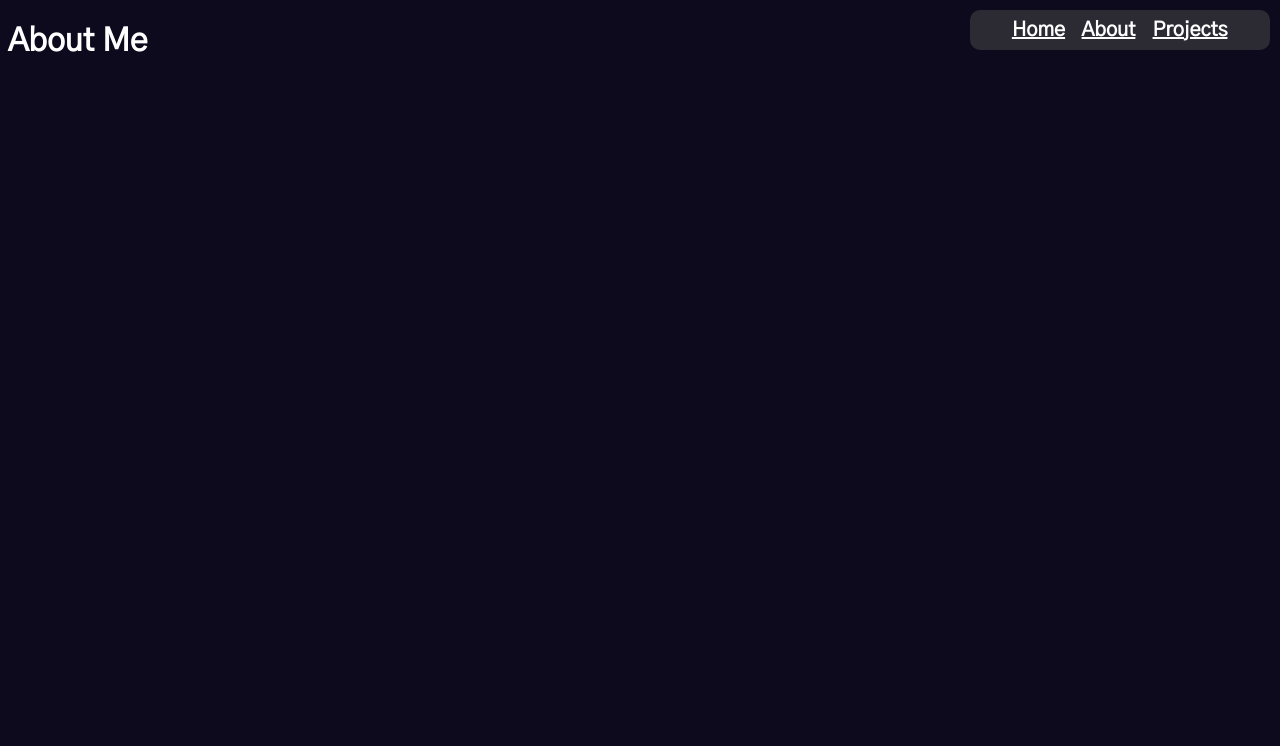
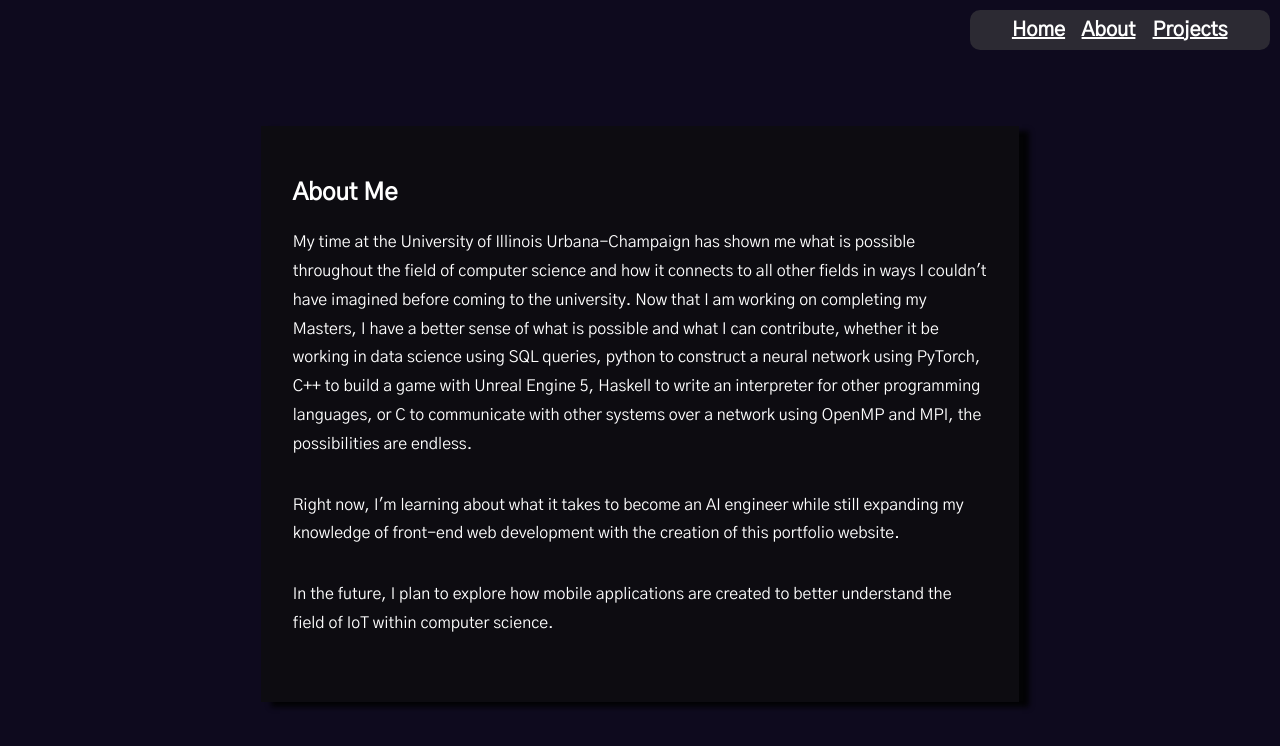
Before and after one commit to sideOfLentils/sideoflentils.github.io, a SvelteKit app in the folder my-app/: page /about in a window 1280 px wide. Shown: the top 746 px of the page. Built offline with nearby package versions, Linux system fonts and the light colour scheme.

Commit message:
updated the about page along with custom styling for text

```diff
--- a/my-app/src/routes/about/+page.svelte
+++ b/my-app/src/routes/about/+page.svelte
@@ -1 +1,20 @@
-<h1>About Me</h1>
+
+<section>
+    <h1>About Me</h1>
+    <p>
+        My time at the University of Illinois Urbana-Champaign has shown me what is possible throughout the field of computer science
+        and how it connects to all other fields in ways I couldn't have imagined before coming to the university.
+        Now that I am working on completing my Masters, I have a better sense of what is possible and what I can contribute, whether
+        it be working in data science using SQL queries,
+        python to construct a neural network using PyTorch, C++ to build a game with Unreal Engine 5, Haskell to write an interpreter for other programming languages,
+        or C to communicate with other systems over a network using OpenMP and MPI, the possibilities are endless.
+    </p>
+    <p>
+        Right now, I'm learning about what it takes to become an AI engineer
+        while still expanding my knowledge of front-end web development with the creation of this portfolio website.
+    </p>
+    <p>
+        In the future, I plan to explore how mobile applications are created to better understand the field of IoT within computer science.
+    </p>
+</section>
+<p></p>
--- a/my-app/src/routes/styles.css
+++ b/my-app/src/routes/styles.css
@@ -1,5 +1,5 @@
 :root {
-    --normal-font: "Gothic A1";
+    --normal-font: "Gothic A1", sans-serif;
     --normal-text-color: #7DE9E2;
     --content-width: 40%;
     --content-height: auto;
@@ -42,6 +42,21 @@ h1, h2, h3, h4, h5, h6, p {
     font-style: normal;
     font-weight: 700;
     line-height: normal;
+}
+
+section {
+    margin: 10% 20%;
+    padding: 2rem;
+
+    background-color: #0d0c11;
+    box-shadow: 10px 5px 5px #030305;
+}
+
+p {
+    margin-bottom: 2rem;
+    font-weight: 400;
+    font-size: 14;
+    line-height: 1.8;
 }
 
 .container {
```
